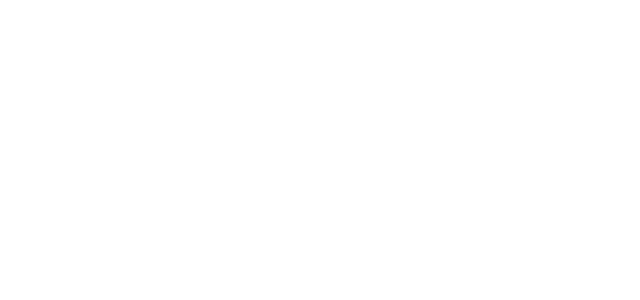
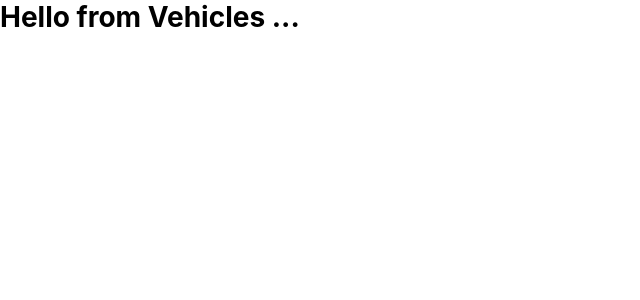
Before and after one commit to ITTECH10/elegant_salon, a React (Create React App) app: page /ponuda in a window 1280 px wide. Shown: the top 300 px of the page, without its empty margins (0-640 px from the left). Built offline with nearby package versions, Linux system fonts and the light colour scheme.

Commit message:
fix counter

```diff
--- a/src/App.js
+++ b/src/App.js
@@ -2,12 +2,14 @@
 
 import Layout from './components/Layout/Layout';
 import Home from './pages/Home';
+import Vehicles from './pages/Vehicles';
 
 function App() {
   return (
     <Layout>
       <Switch>
         <Route exact path="/" component={Home} />
+        <Route path="/ponuda" component={Vehicles} />
       </Switch>
     </Layout>
   );
--- a/src/index.css
+++ b/src/index.css
@@ -29,7 +29,7 @@
 
 @property --num-3 {
   syntax: '<integer>';
-  initial-value: 1900;
+  initial-value: 45000;
   inherits: false;
 }
 
--- /dev/null
+++ b/src/pages/Vehicles.js
@@ -0,0 +1,11 @@
+import React from 'react'
+
+const Vehicles = () => {
+    return (
+        <div>
+            <h1>Hello from Vehicles ...</h1>
+        </div>
+    )
+}
+
+export default Vehicles
```
